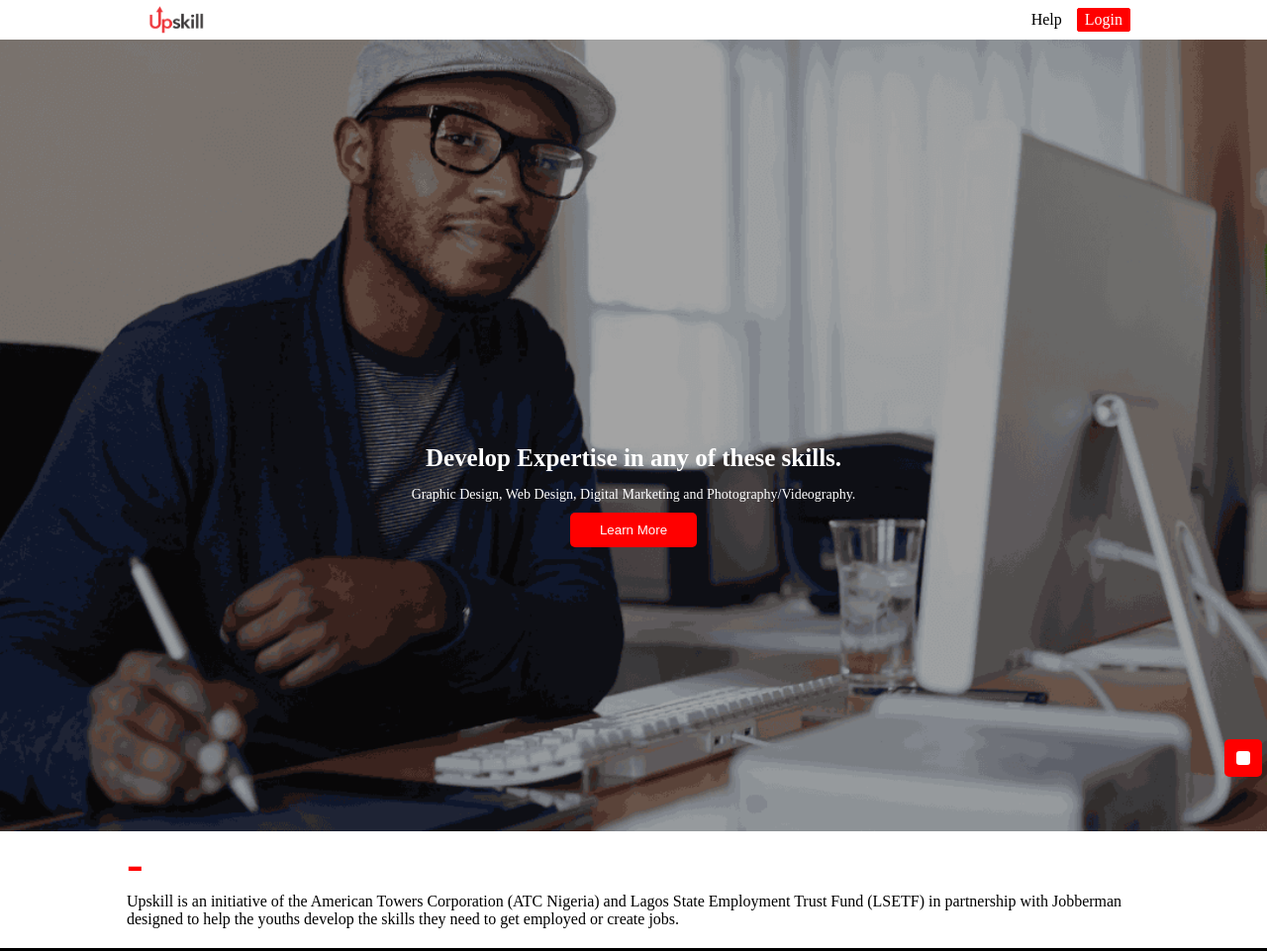
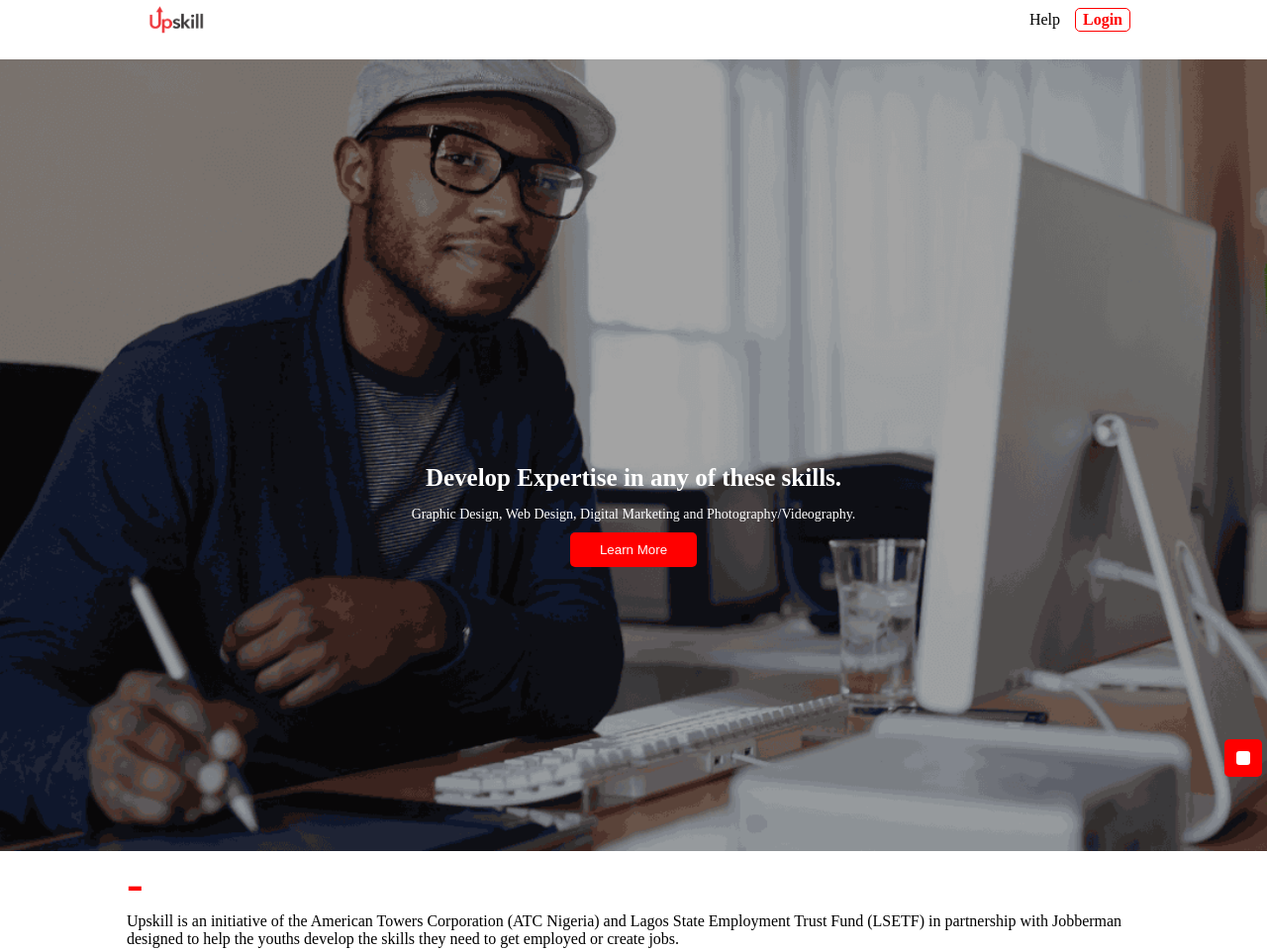
Before and after one commit to mrtoluadesina/cohort4, a plain HTML site: page index.html in a window 1280 px wide. Shown: the top 961 px of the page at 99% size. Drawn offline with Linux system fonts and the light colour scheme.

Commit message:
hover effect to login button added

```diff
--- a/assets/css/style.css
+++ b/assets/css/style.css
@@ -21,6 +21,7 @@ header {
     display: flex;
     justify-content: space-between;
     max-height: 40px;
+    margin-bottom: 20px;
 }
 header > .brand {
     max-width: 100px;
@@ -37,10 +38,16 @@ header > .brand {
 }
 .menu > li:last-child {
     border: 1px solid red;
-    border-radius: 2px;
+    border-radius: 5px;
     padding: 2px 7px;
+    font-weight: bold;
+    color: red;
+    cursor: pointer;
+}
+.menu > li:last-child:hover {
+    background-color: red;
     color: white;
-    background-color: red;
+    transition: 0.3s ease-in;
 }
 .wrapper {
     display: flex;
```
